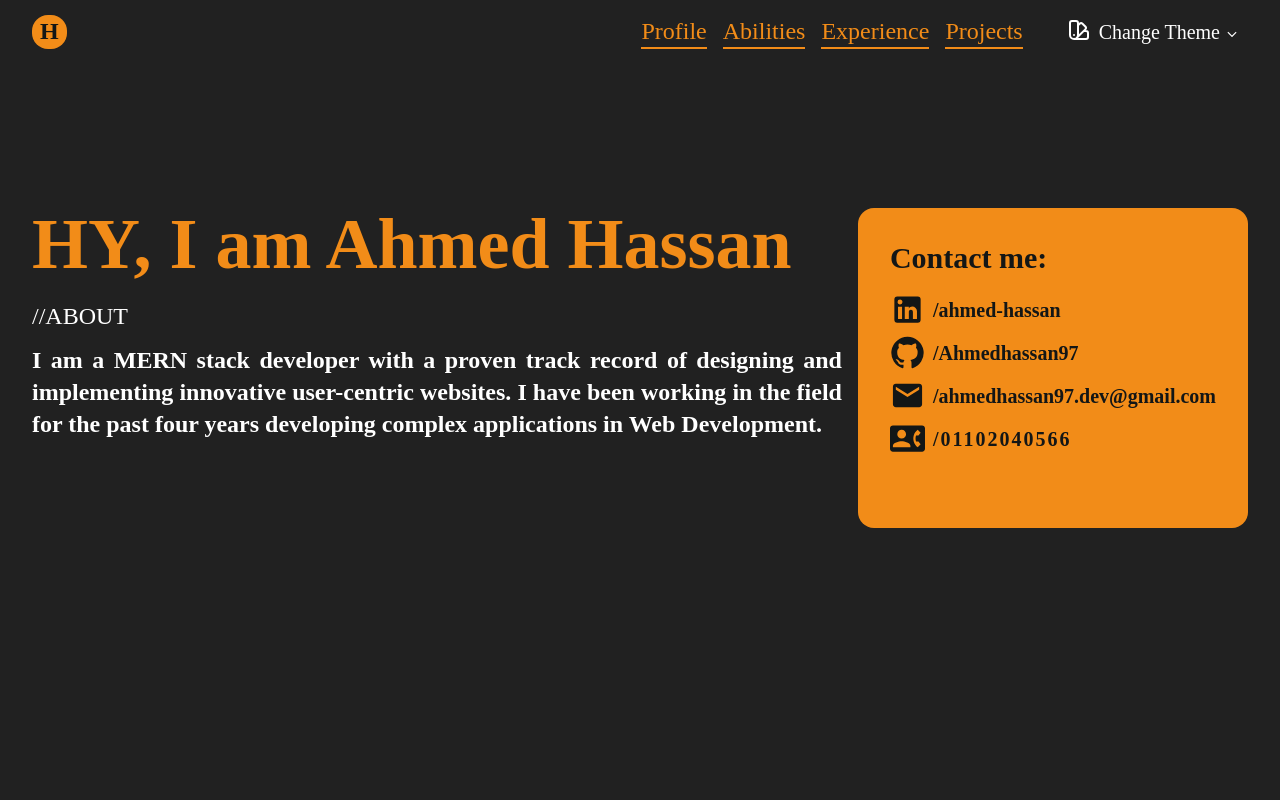
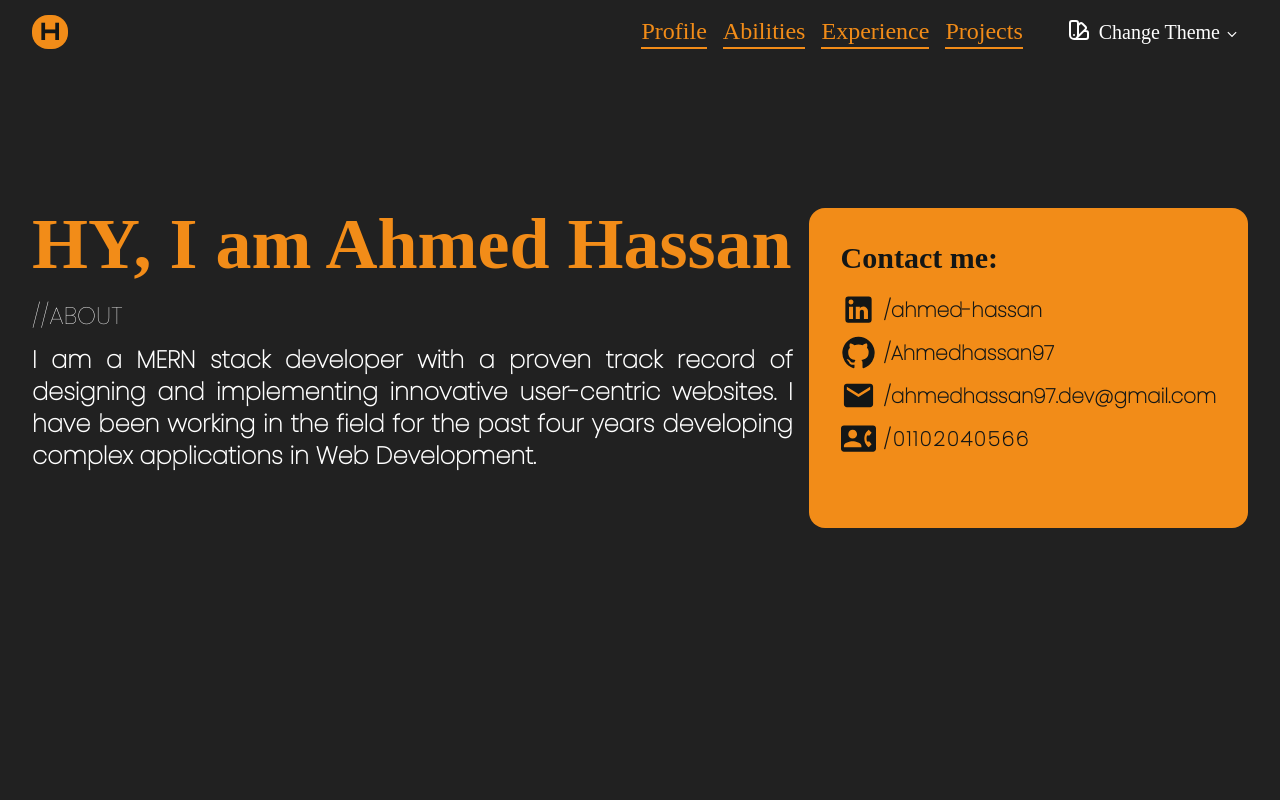
Before and after one commit to AhmedHassan97/my-website, a Next.js app: page / in a window 1280 px wide. Shown: the top 800 px of the page. Built offline with nearby package versions, Linux system fonts and the light colour scheme.

Commit message:
feat: configure themes at app.js and _document.js

```diff
--- a/pages/_app.js
+++ b/pages/_app.js
@@ -1,8 +1,13 @@
 import "../styles/globals.css";
 import "tailwindcss/tailwind.css";
+import { ThemeProvider } from "next-themes";
 
 function MyApp({ Component, pageProps }) {
-  return <Component {...pageProps} />;
+  return (
+    <ThemeProvider defaultTheme="halloween" attribute="data-theme">
+      <Component {...pageProps} />
+    </ThemeProvider>
+  );
 }
 
 export default MyApp;
--- a/pages/_document.js
+++ b/pages/_document.js
@@ -8,7 +8,7 @@ class MyDocument extends Document {
           {/* <link rel="preconnect" href="https://fonts.googleapis.com" />
           <link rel="preconnect" href="https://fonts.gstatic.com" crossorigin /> */}
           <link
-            href="https://fonts.googleapis.com/css2?family=Raleway:ital,wght@0,100;1,900&display=swap"
+            href="https://fonts.googleapis.com/css2?family=Space+Mono:wght@200&amily=Ubuntu+Mono&family=Poppins:wght@100&display=swap&family=Orbitron:wght@900&display=swap"
             rel="stylesheet"
           />
         </Head>
```
